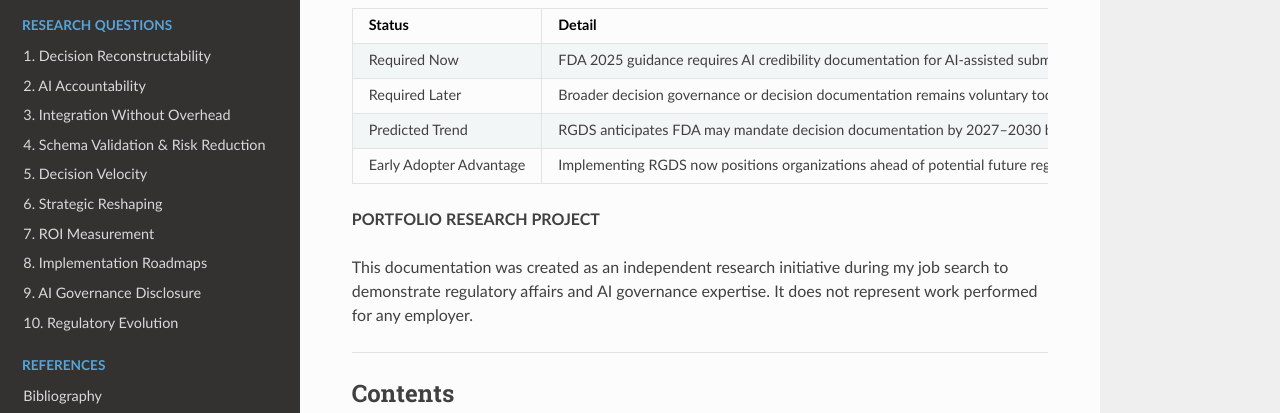
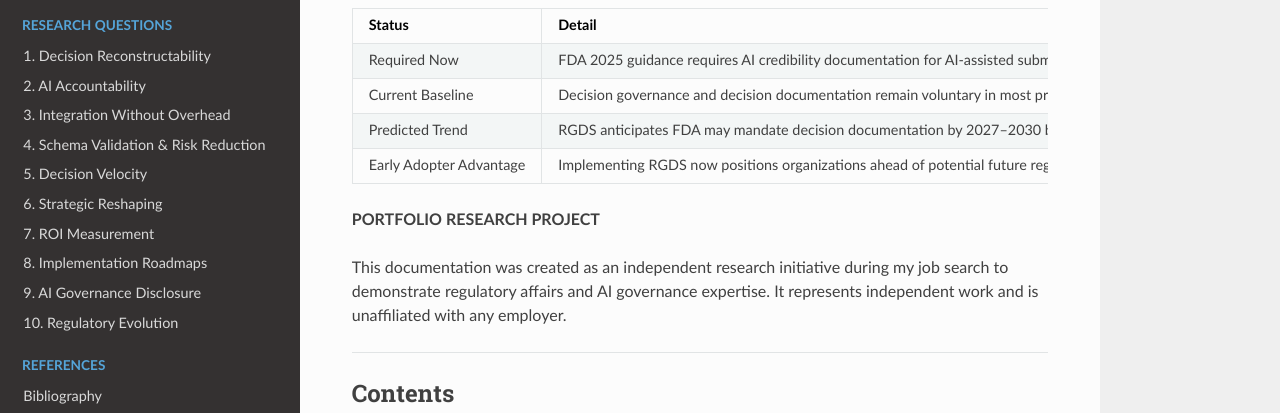
Before and after one commit to mj3b/rgds-independent-study, an MkDocs documentation site: the page built from docs/index.md, in a window 1280 px wide and 900 px high. Shown: the part 367-780 px from the top of the window. Built offline with MkDocs 1.6.1, drawn with Linux system fonts in a browser that asks for light colours; nearby versions of some CDN libraries; some of the changed text lies outside the part shown.

Commit message:
Update documentation for clarity and consistency

```diff
--- a/docs/index.md
+++ b/docs/index.md
@@ -9,13 +9,13 @@ Note: Several tables are intentionally wide to preserve detail. On smaller scree
 | Status | Detail |
 |---|---|
 | Required Now | FDA 2025 guidance requires AI credibility documentation for AI-assisted submissions |
-| Required Later | Broader decision governance or decision documentation remains voluntary today |
+| Current Baseline | Decision governance and decision documentation remain voluntary in most programs today |
 | Predicted Trend | RGDS anticipates FDA may mandate decision documentation by 2027–2030 based on regulatory trajectory and international harmonization *(See Q10: Regulatory Evolution Framework)* |
-| Early Adopter Advantage | Implementing RGDS now positions organizations ahead of potential future regulatory requirements and delivers operational benefits |
+| Early Adopter Advantage | Implementing RGDS now positions organizations ahead of potential future regulatory expectations and delivers operational benefits |
 
 **PORTFOLIO RESEARCH PROJECT**
 
-This documentation was created as an independent research initiative during my job search to demonstrate regulatory affairs and AI governance expertise. It does not represent work performed for any employer.
+This documentation was created as an independent research initiative during my job search to demonstrate regulatory affairs and AI governance expertise. It represents independent work and is unaffiliated with any employer.
 
 ---
 
@@ -66,7 +66,7 @@ The ten research questions that structure this paper reflect recurring challenge
 
 This paper is intended for readers who operate in environments where decisions carry regulatory consequence: regulatory affairs professionals, clinical and CMC leaders, medical writers, project managers, quality and governance specialists, and researchers examining decision-making in high-stakes systems.
 
-This work is an **independent, non-commercial research case study and reference framework**. It is not sponsored, commissioned, or endorsed by any organization.
+This work is an **independent, non-commercial research case study and reference framework** with no sponsor, commission, or endorsement from any organization.
 
 ---
 
@@ -167,7 +167,7 @@ Decision logs are structured as JSON or YAML validated against a JSON Schema. Re
 
 **Principle 4: Non-Agentic AI**
 
-AI does not operate as an autonomous decision-maker. AI-generated content (drafts, summaries, precedent analyses, predictions) is reviewed and approved by human experts. Decision logs include `aiassistance` objects documenting:
+AI operates as an assistive system, never as the accountable decision owner. AI-generated content (drafts, summaries, precedent analyses, predictions) receives review and approval from human experts. Decision logs include `aiassistance` objects documenting:
 
 - **Tool used**
 - **Confidence level**
```
